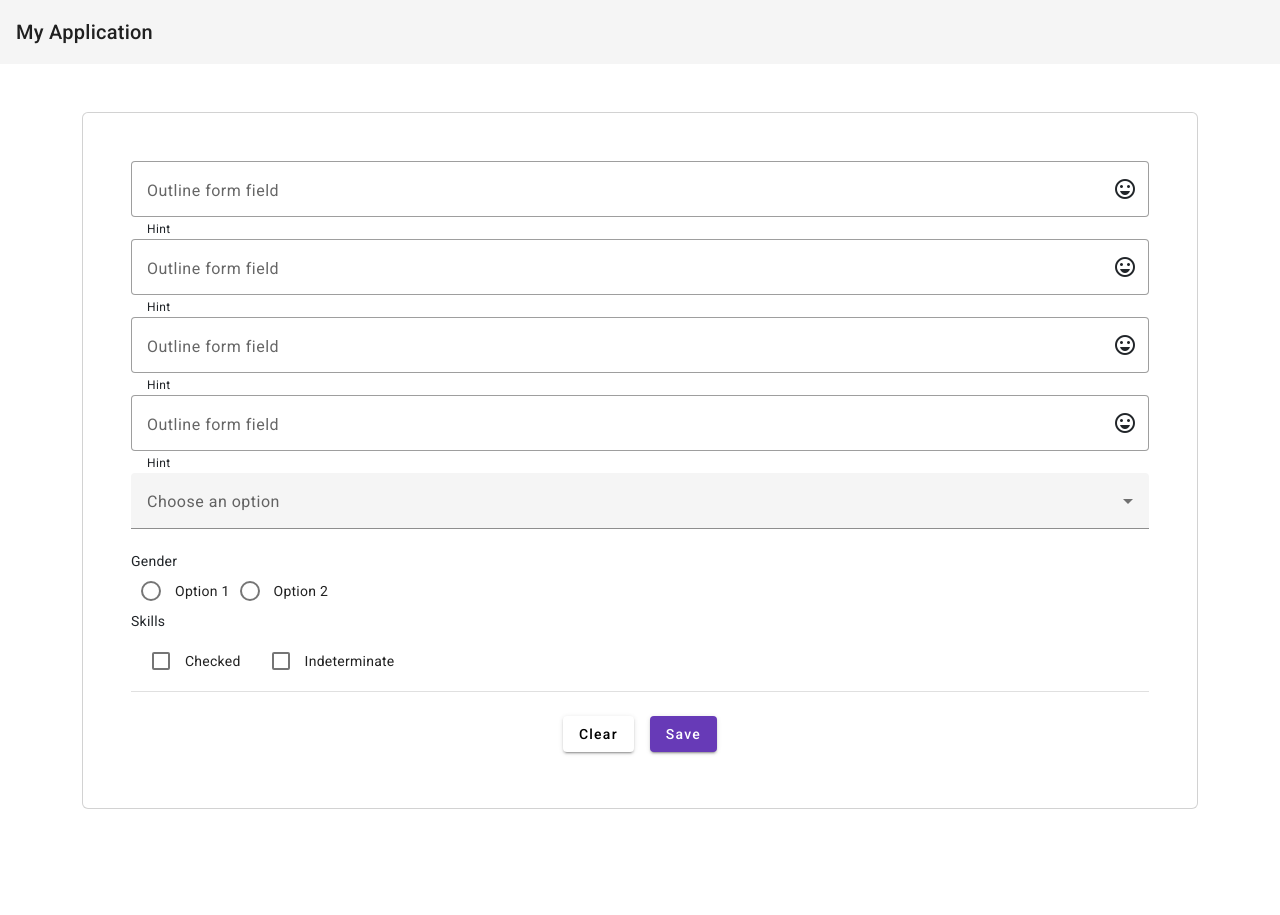
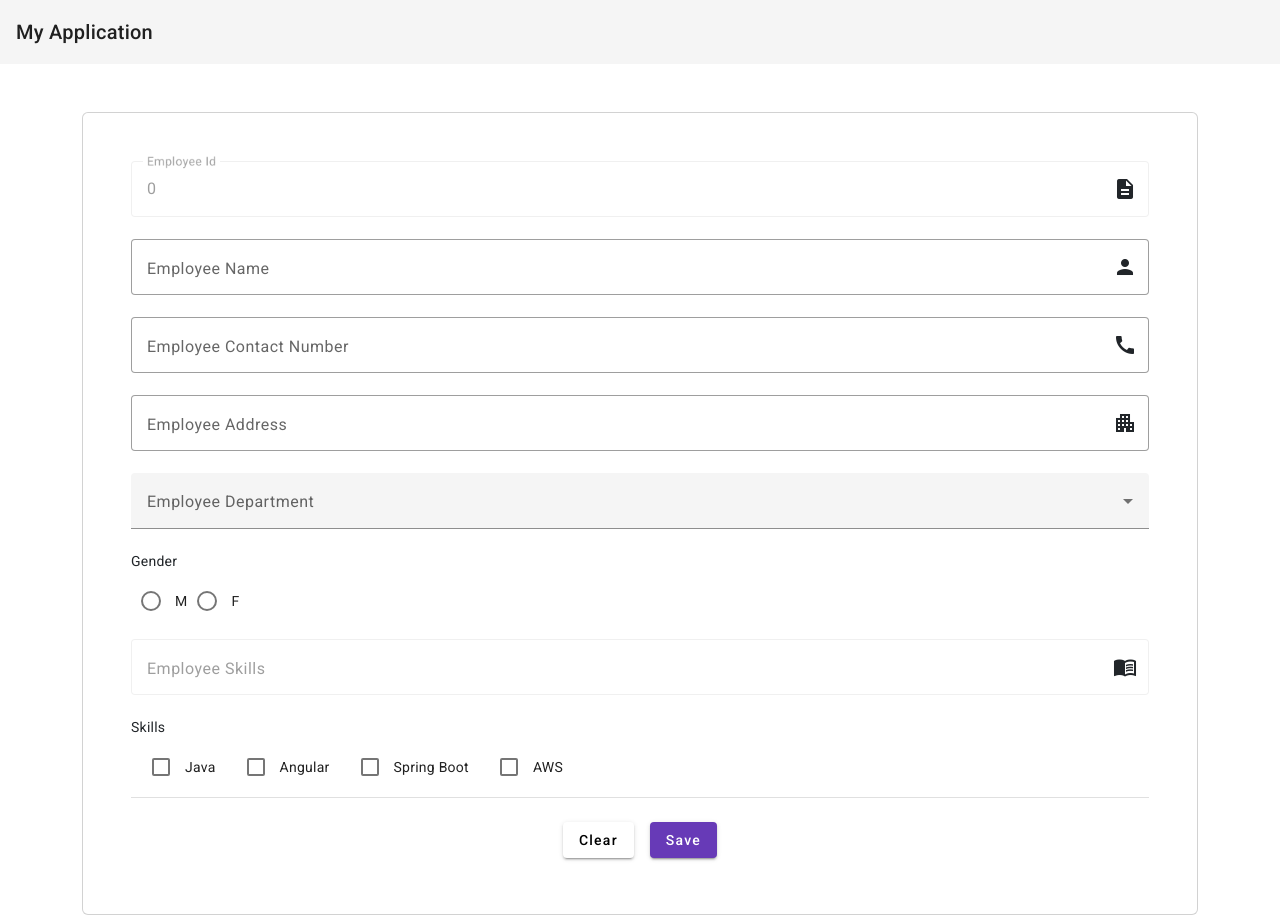
Before and after one commit to fractalxg/angular-spring-boot-project, an Angular app in the folder frontend/: page /employee in a window 1280 px wide. Before the commit the page ends 809 px from the top, so only its background shows below. Built offline with nearby package versions, Linux system fonts and the light colour scheme.

Commit message:
style: employee card

```diff
--- a/frontend/src/app/app.module.ts
+++ b/frontend/src/app/app.module.ts
@@ -17,6 +17,7 @@ import {MatRadioModule} from '@angular/material/radio';
 import {MatCheckboxModule} from '@angular/material/checkbox';
 import {MatDividerModule} from '@angular/material/divider';
 import {MatButtonModule} from '@angular/material/button';
+import { FormsModule } from '@angular/forms';
 
 @NgModule({
   declarations: [
@@ -29,6 +30,7 @@ import {MatButtonModule} from '@angular/material/button';
     BrowserModule,
     AppRoutingModule,
     BrowserAnimationsModule,
+    FormsModule,
     MatToolbarModule,
     MatGridListModule,
     MatFormFieldModule,
--- a/frontend/src/app/employee/employee.component.html
+++ b/frontend/src/app/employee/employee.component.html
@@ -1,56 +1,61 @@
 <div class="container">
   <div class="card p-5 mt-5">
     <mat-form-field appearance="outline">
-      <mat-label>Outline form field</mat-label>
-      <input matInput placeholder="Placeholder" />
-      <mat-icon matSuffix>sentiment_very_satisfied</mat-icon>
-      <mat-hint>Hint</mat-hint>
+      <mat-label>Employee Id</mat-label>
+      <input matInput placeholder="Employee Id" name="employeeId" [(ngModel)]="employee.employeeId" disabled/>
+      <mat-icon matSuffix>description</mat-icon>
     </mat-form-field>
 
     <mat-form-field appearance="outline">
-      <mat-label>Outline form field</mat-label>
-      <input matInput placeholder="Placeholder" />
-      <mat-icon matSuffix>sentiment_very_satisfied</mat-icon>
-      <mat-hint>Hint</mat-hint>
+      <mat-label>Employee Name</mat-label>
+      <input matInput placeholder="Employee Name" name="employeeName" [(ngModel)]="employee.employeeName"/>
+      <mat-icon matSuffix>person</mat-icon>
     </mat-form-field>
 
     <mat-form-field appearance="outline">
-      <mat-label>Outline form field</mat-label>
-      <input matInput placeholder="Placeholder" />
-      <mat-icon matSuffix>sentiment_very_satisfied</mat-icon>
-      <mat-hint>Hint</mat-hint>
+      <mat-label>Employee Contact Number</mat-label>
+      <input matInput placeholder="Employee Contact Number" name="employeeContactNumber" [(ngModel)]="employee.employeeContactNumber"/>
+      <mat-icon matSuffix>call</mat-icon>
     </mat-form-field>
 
     <mat-form-field appearance="outline">
-      <mat-label>Outline form field</mat-label>
-      <input matInput placeholder="Placeholder" />
-      <mat-icon matSuffix>sentiment_very_satisfied</mat-icon>
-      <mat-hint>Hint</mat-hint>
+      <mat-label>Employee Address</mat-label>
+      <input matInput placeholder="Employee Address" name="employeeAddress" [(ngModel)]="employee.employeeAddress"/>
+      <mat-icon matSuffix>apartment</mat-icon>
     </mat-form-field>
 
     <mat-form-field>
-      <mat-label>Choose an option</mat-label>
+      <mat-label>Employee Department</mat-label>
       <mat-select>
-        <mat-option value="option 1">Option 1</mat-option>
-        <mat-option value="option 2">Option 2</mat-option>
+        <mat-option value="IT">IT</mat-option>
+        <mat-option value="Network">Network</mat-option>
+        <mat-option value="Repair">Repair</mat-option>
       </mat-select>
     </mat-form-field>
 
     <div>
       <label>Gender</label>
-      <section>
+      <section class="example-section">
         <mat-radio-group aria-label="Select an option">
-          <mat-radio-button value="1">Option 1</mat-radio-button>
-          <mat-radio-button value="2">Option 2</mat-radio-button>
+          <mat-radio-button value="M">M</mat-radio-button>
+          <mat-radio-button value="F">F</mat-radio-button>
         </mat-radio-group>
       </section>
     </div>
 
+    <mat-form-field appearance="outline" class="mt-2">
+      <mat-label>Employee Skills</mat-label>
+      <input matInput placeholder="Employee Skills" name="employeeSkills" [(ngModel)]="employee.employeeSkills" disabled/>
+      <mat-icon matSuffix>menu_book</mat-icon>
+    </mat-form-field>
+
     <div>
       <label>Skills</label>
       <section class="example-section">
-        <mat-checkbox class="example-margin">Checked</mat-checkbox>
-        <mat-checkbox class="example-margin">Indeterminate</mat-checkbox>
+        <mat-checkbox class="example-margin">Java</mat-checkbox>
+        <mat-checkbox class="example-margin">Angular</mat-checkbox>
+        <mat-checkbox class="example-margin">Spring Boot</mat-checkbox>
+        <mat-checkbox class="example-margin">AWS</mat-checkbox>
       </section>
     </div>
 
--- a/frontend/src/app/employee/employee.component.ts
+++ b/frontend/src/app/employee/employee.component.ts
@@ -13,9 +13,9 @@ export class EmployeeComponent implements OnInit{
     employeeName: '',
     employeeContactNumber: '',
     employeeAddress: '',
-    employeeContactGender: '',
-    employeeContactDepartment: '',
-    employeeContactSkills: ''
+    employeeGender: '',
+    employeeDepartment: '',
+    employeeSkills: ''
   }
 
   constructor() {
--- a/frontend/src/app/employee/employee.model.ts
+++ b/frontend/src/app/employee/employee.model.ts
@@ -3,7 +3,7 @@ export interface Employee {
     employeeName: string,
     employeeContactNumber: string,
     employeeAddress: string,
-    employeeContactGender: string,
-    employeeContactDepartment: string,
-    employeeContactSkills: string,
+    employeeGender: string,
+    employeeDepartment: string,
+    employeeSkills: string,
 }
```
